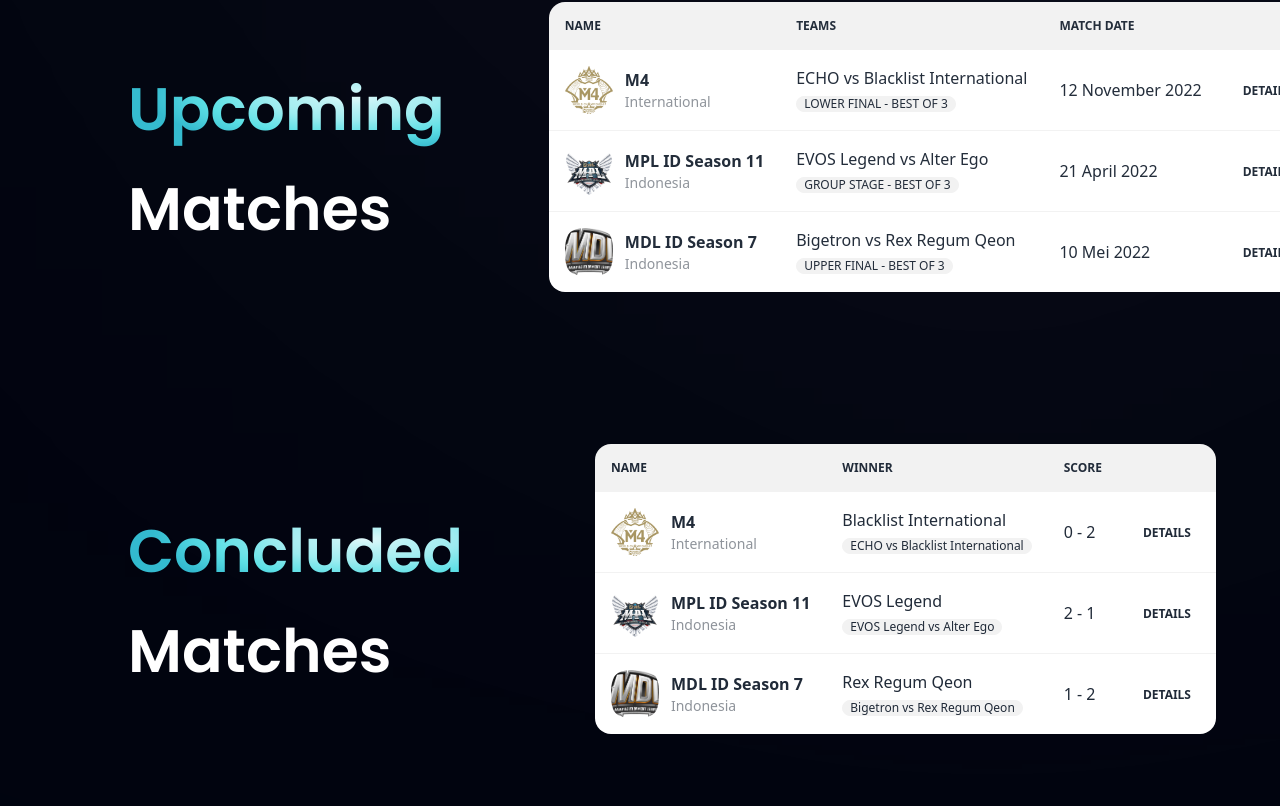
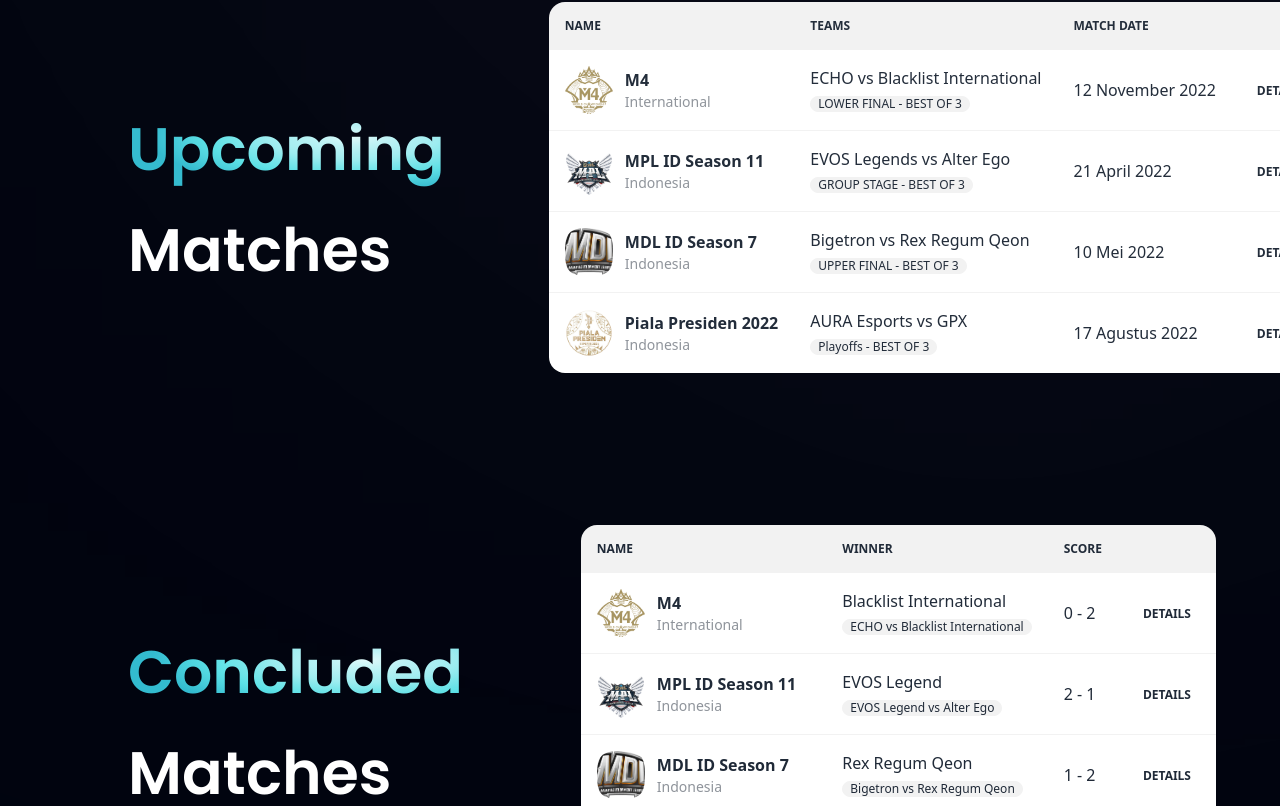
Before and after one commit to SistemBasisData2023/J10League, a React (Vite) app in the folder Frontend/: page / in a window 1280 px wide. Shown: the part 834-1640 px from the top of the page. Built offline with nearby package versions, Linux system fonts and the light colour scheme.

Commit message:
coba tambah list tur

```diff
--- a/Frontend/src/constants/index.js
+++ b/Frontend/src/constants/index.js
@@ -1,4 +1,4 @@
-import { send, shield, star, logo_m4, logo_mdl, logo_pialapresiden, logo_mpl  } from "../assets";
+import { logo_m4, logo_mdl, logo_pialapresiden, logo_mpl  } from "../assets";
 
 export const navLinks = [
   {
@@ -34,7 +34,7 @@ export const schedule = [
     icon: logo_mpl,
     title: "MPL ID Season 11",
     content: "Indonesia",
-    teams: "EVOS Legend vs Alter Ego",
+    teams: "EVOS Legends vs Alter Ego",
     date: "21 April 2022",
     match_details : "GROUP STAGE - BEST OF 3",
   },
@@ -46,6 +46,15 @@ export const schedule = [
     teams: "Bigetron vs Rex Regum Qeon",
     date: "10 Mei 2022",
     match_details : "UPPER FINAL - BEST OF 3",
+  },
+  {
+    id: "4",
+    icon: logo_pialapresiden,
+    title: "Piala Presiden 2022",
+    content: "Indonesia",
+    teams: "AURA Esports vs GPX",
+    date: "17 Agustus 2022",
+    match_details : "Playoffs - BEST OF 3",
   },
 ];
 
@@ -76,6 +85,15 @@ export const result = [
     winners: "Rex Regum Qeon",
     score: "1 - 2",
     match_details : "Bigetron vs Rex Regum Qeon",
+  },
+  {
+    id: "5",
+    icon: logo_pialapresiden,
+    title: "Piala Presiden 2022",
+    content: "Indonesia",
+    winners: "GPX",
+    score: "0 - 2",
+    match_details : "AURA Esports vs GPX",
   },
 ];
 
```
